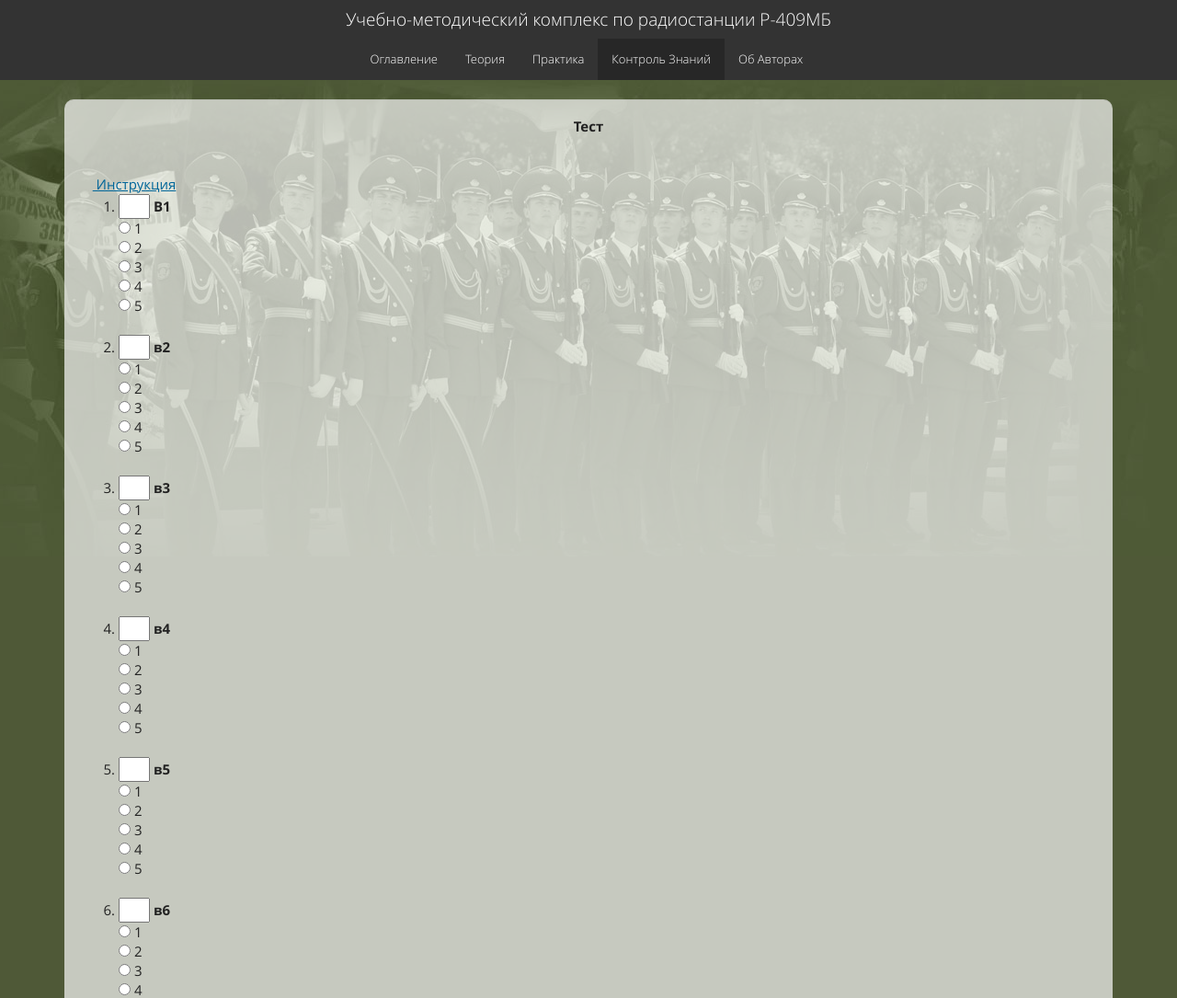
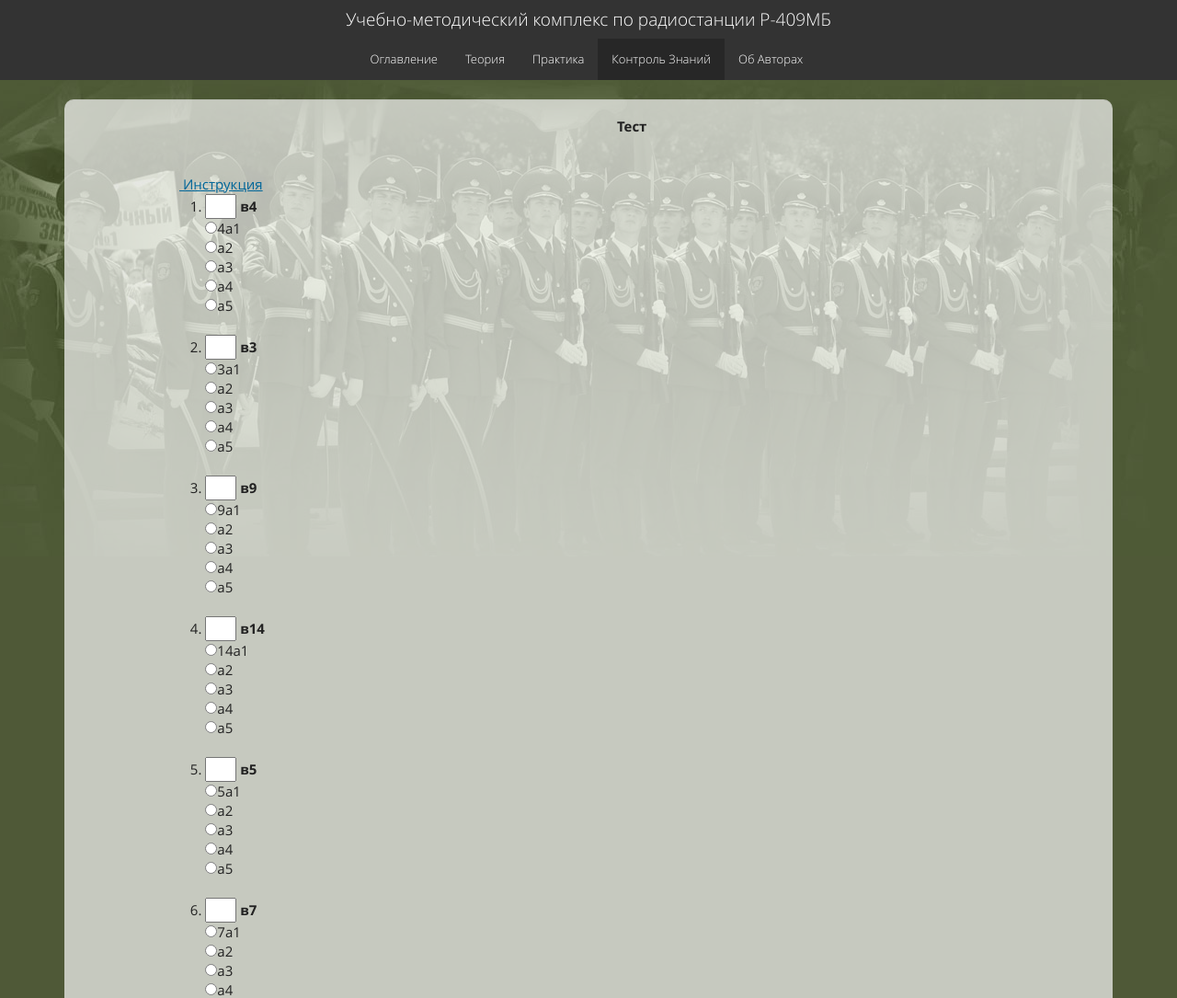
Before and after one commit to SnitavetsIV/SnitavetsIV.github.io, a plain HTML site: page pages/tests/tests.html in a window 1280 px wide. Shown: the top 1085 px of the page at 92% size. Drawn offline with Linux system fonts and the light colour scheme.

Commit message:
added random test generation

```diff
--- a/js/tests.js
+++ b/js/tests.js
@@ -1,6 +1,6 @@
-var res = "1111111111"
+var res = "";
 function check_me() {
-    var count = 0
+    var count = 0;
     with (document.test) {
         if (!Q1[0].checked && !Q1[1].checked && !Q1[2].checked && !Q1[3].checked && !Q1[4].checked) {
             count += 1
@@ -47,6 +47,44 @@ function check_me() {
         }
         else answer()
     }
+}
+
+var tests = ["в1", "в2", "в3", "в4", "в5", "в6", "в7", "в8", "в9", "в10", "в11", "в12", "в13", "в14"];
+
+var answers = [
+    ["1", "1a1", "a2", "a3", "a4", "a5"],
+    ["2", "2a1", "a2", "a3", "a4", "a5"],
+    ["3", "3a1", "a2", "a3", "a4", "a5"],
+    ["4", "4a1", "a2", "a3", "a4", "a5"],
+    ["5", "5a1", "a2", "a3", "a4", "a5"],
+    ["1", "6a1", "a2", "a3", "a4", "a5"],
+    ["2", "7a1", "a2", "a3", "a4", "a5"],
+    ["3", "8a1", "a2", "a3", "a4", "a5"],
+    ["4", "9a1", "a2", "a3", "a4", "a5"],
+    ["5", "10a1", "a2", "a3", "a4", "a5"],
+    ["1", "11a1", "a2", "a3", "a4", "a5"],
+    ["2", "12a1", "a2", "a3", "a4", "a5"],
+    ["3", "13a1", "a2", "a3", "a4", "a5"],
+    ["4", "14a1", "a2", "a3", "a4", "a5"]
+];
+
+function shuffle(a, b) {
+    for (var i = a.length; i; i--) {
+        var j = Math.floor(Math.random() * i);
+        [a[i - 1], a[j]] = [a[j], a[i - 1]];
+        [b[i - 1], b[j]] = [b[j], b[i - 1]];
+    }
+}
+
+function generateTest(num, id) {
+    var test = window.document.getElementById(id);
+    var ans = answers.pop();
+    res = res + ans[0];
+    test.insertAdjacentHTML("afterend", "<b> " + tests.pop() + "</b><br/><input type='radio' name='Q" + num + "'/>" + ans[1] + "<br/>" +
+        "<input type='radio' name='Q" + num + "'/>" + ans[2] + "<br/>" +
+        "<input type='radio' name='Q" + num + "'/>" + ans[3] + "<br/>" +
+        "<input type='radio' name='Q" + num + "'/>" + ans[4] + "<br/>" +
+        "<input type='radio' name='Q" + num + "'/>" + ans[5] + "<br/><br/>");
 }
 
 function control(k, f1, f2, f3, f4, f5, f6, f7, f8, f9, f10) {
--- a/pages/tests/tests.html
+++ b/pages/tests/tests.html
@@ -33,6 +33,9 @@
 
 <div class="container">
     <div class="well">
+        <div class="row">
+            <div class="col-sm-1"></div>
+            <div class="col-sm-11">
                 <center><b>Тест</b></center>
                 <br/><br/>
                 &nbsp;&nbsp;&nbsp;<span style="color:#006699;text-decoration:underline;cursor:pointer;"
@@ -44,95 +47,57 @@
                         <li>Выберите один из вариантов в каждом из 10 вопросов;</li>
                         <li>Нажмите на кнопку "Показать результат";</li>
                         <li>Скрипт не покажет результат, пока Вы не ответите на все вопросы;</li>
-                <li>Загляните в окно рядом с номером задания. Если ответ правильный, то там (+). Если Вы ошиблись, там
+                        <li>Загляните в окно рядом с номером задания. Если ответ правильный, то там (+). Если Вы
+                            ошиблись, там
                             (-).
                         </li>
                         <li>За каждый правильный ответ начисляется 1 балл;</li>
-                <li>Оценки: менее 5 баллов - НЕУДОВЛЕТВОРИТЕЛЬНО, от 5 но менее 7.5 - УДОВЛЕТВОРИТЕЛЬНО, 7.5 и менее 10
+                        <li>Оценки: менее 5 баллов - НЕУДОВЛЕТВОРИТЕЛЬНО, от 5 но менее 7.5 - УДОВЛЕТВОРИТЕЛЬНО, 7.5 и
+                            менее 10
                             - ХОРОШО, 10 - ОТЛИЧНО;
                         </li>
                         <li>Чтобы сбросить результат тестирования, нажать кнопку "Сбросить ответы";</li>
                     </ul>
                 </div>
                 <form name="test">
+                    <script src="../../js/tests.js"></script>
+                    <script>
+                        shuffle(tests, answers);
+                    </script>
                     <ol>
-                <li><INPUT type="text" size="1" name="T1"/><b> В1</b><br/>
-                    <input type="radio" name="Q1"/> 1<br/>
-                    <input type="radio" name="Q1"/> 2<br/>
-                    <input type="radio" name="Q1"/> 3<br/>
-                    <input type="radio" name="Q1"/> 4<br/>
-                    <input type="radio" name="Q1"/> 5<br/>
-                    <br/></li>
-                <li><INPUT type="text" size="1" name="T2"/><b> в2</b><br/>
-                    <input type="radio" name="Q2"/> 1<br/>
-                    <input type="radio" name="Q2"/> 2<br/>
-                    <input type="radio" name="Q2"/> 3<br/>
-                    <input type="radio" name="Q2"/> 4<br/>
-                    <input type="radio" name="Q2"/> 5<br/>
-                    <br/></li>
-                <li><INPUT type="text" size="1" name="T3"/><b> в3</b><br/>
-                    <input type="radio" name="Q3"/> 1<br/>
-                    <input type="radio" name="Q3"/> 2<br/>
-                    <input type="radio" name="Q3"/> 3<br/>
-                    <input type="radio" name="Q3"/> 4<br/>
-                    <input type="radio" name="Q3"/> 5<br/>
-                    <br/></li>
-                <li><INPUT type="text" size="1" name="T4"/><b> в4</b><br/>
-                    <input type="radio" name="Q4"/> 1<br/>
-                    <input type="radio" name="Q4"/> 2<br/>
-                    <input type="radio" name="Q4"/> 3<br/>
-                    <input type="radio" name="Q4"/> 4<br/>
-                    <input type="radio" name="Q4"/> 5<br/>
-                    <br/></li>
-                <li><INPUT type="text" size="1" name="T5"/><b> в5</b><br/>
-                    <input type="radio" name="Q5"/> 1<br/>
-                    <input type="radio" name="Q5"/> 2<br/>
-                    <input type="radio" name="Q5"/> 3<br/>
-                    <input type="radio" name="Q5"/> 4<br/>
-                    <input type="radio" name="Q5"/> 5<br/>
-                    <br/></li>
-                <li><INPUT type="text" size="1" name="T6"/><b> в6</b><br/>
-                    <input type="radio" name="Q6"/> 1<br/>
-                    <input type="radio" name="Q6"/> 2<br/>
-                    <input type="radio" name="Q6"/> 3<br/>
-                    <input type="radio" name="Q6"/> 4<br/>
-                    <input type="radio" name="Q6"/> 5<br/>
-                    <br/></li>
-                <li><INPUT type="text" size="1" name="T7"/><b> в7</b><br/>
-                    <input type="radio" name="Q7"/> 1<br/>
-                    <input type="radio" name="Q7"/> 2<br/>
-                    <input type="radio" name="Q7"/> 3<br/>
-                    <input type="radio" name="Q7"/> 4<br/>
-                    <input type="radio" name="Q7"/> 5<br/>
-                    <br/></li>
-                <li><INPUT type="text" size="1" name="T8"/><b> в8</b><br/>
-                    <input type="radio" name="Q8"/> 1<br/>
-                    <input type="radio" name="Q8"/> 2<br/>
-                    <input type="radio" name="Q8"/> 3<br/>
-                    <input type="radio" name="Q8"/> 4<br/>
-                    <input type="radio" name="Q8"/> 5<br/>
-                    <br/></li>
-                <li><INPUT type="text" size="1" name="T9"/><b> в9</b><br/>
-                    <input type="radio" name="Q9"/> 1<br/>
-                    <input type="radio" name="Q9"/> 2<br/>
-                    <input type="radio" name="Q9"/> 3<br/>
-                    <input type="radio" name="Q9"/> 4<br/>
-                    <input type="radio" name="Q9"/> 5<br/>
-                    <br/></li>
-                <li><INPUT type="text" size="1" name="T10"/><b> в10</b><br/>
-                    <input type="radio" name="Q10"/> 1<br/>
-                    <input type="radio" name="Q10"/> 2<br/>
-                    <input type="radio" name="Q10"/> 3<br/>
-                    <input type="radio" name="Q10"/> 4<br/>
-                    <input type="radio" name="Q10"/> 5<br/>
-                    <br/></li>
+                        <li><INPUT type="text" size="1" readonly name="T1" id="T1"/></li>
+                        <li><INPUT type="text" size="1" readonly name="T2" id="T2"/></li>
+                        <li><INPUT type="text" size="1" readonly name="T3" id="T3"/></li>
+                        <li><INPUT type="text" size="1" readonly name="T4" id="T4"/></li>
+                        <li><INPUT type="text" size="1" readonly name="T5" id="T5"/></li>
+                        <li><INPUT type="text" size="1" readonly name="T6" id="T6"/></li>
+                        <li><INPUT type="text" size="1" readonly name="T7" id="T7"/></li>
+                        <li><INPUT type="text" size="1" readonly name="T8" id="T8"/></li>
+                        <li><INPUT type="text" size="1" readonly name="T9" id="T9"/></li>
+                        <li><INPUT type="text" size="1" readonly name="T10" id="T10"/></li>
                     </ol>
+                    <script>
+                        generateTest(1, 'T1');
+                        generateTest(2, 'T2');
+                        generateTest(3, 'T3');
+                        generateTest(4, 'T4');
+                        generateTest(5, 'T5');
+                        generateTest(6, 'T6');
+                        generateTest(7, 'T7');
+                        generateTest(8, 'T8');
+                        generateTest(9, 'T9');
+                        generateTest(10, 'T10');
+                    </script>
                     <CENTER>
                         <P><TEXTAREA name="s1" rows="4" cols="70" readonly> </TEXTAREA></P>
                         <INPUT onclick="check_me()" type="button" value="Показать результат"/>&nbsp;&nbsp;&nbsp;&nbsp;
                         <INPUT type="reset" value="Сбросить ответы"/>
                     </CENTER>
                 </form>
+            </div>
+        </div>
+
+
     </div>
 </div>
 
@@ -145,6 +110,6 @@
 <script src="../../js/jquery-3.1.1.js"></script>
 <!-- Include all compiled plugins (below), or include individual files as needed -->
 <script src="../../js/bootstrap.min.js"></script>
-<script src="../../js/tests.js"></script>
+
 </body>
 </html>
```
Lines whose indentation alone changed are shown as unchanged.
